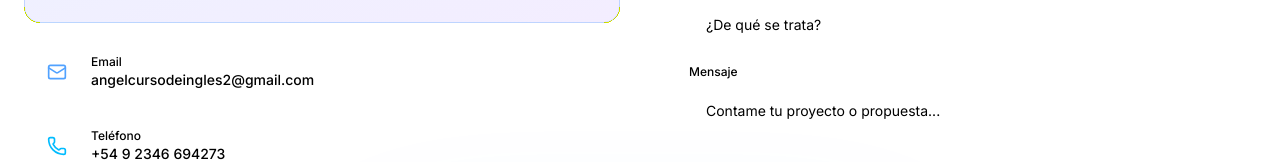
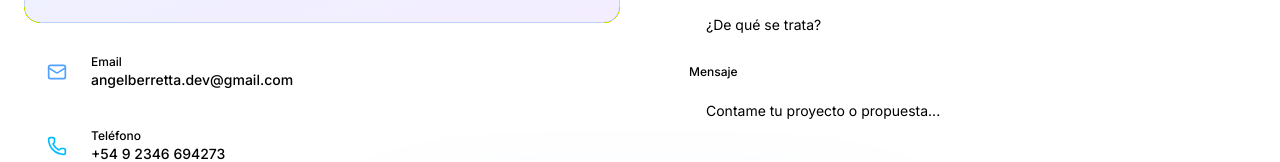
Before and after one commit to AngelBerretta/portfolio-fullstack, a Next.js app: page / in a window 1280 px wide. Shown: the part 2765-2927 px from the top of the page. Built offline with nearby package versions, Linux system fonts and the light colour scheme; no server answers; the database is empty.

Commit message:
fix: actualizar email de contacto en actions, ContactInfo y Hero

```diff
--- a/src/actions/contact.ts
+++ b/src/actions/contact.ts
@@ -9,7 +9,7 @@ const resend = new Resend(process.env.RESEND_API_KEY);
 
 // A dónde llegan los mensajes del formulario público. Se puede pisar con
 // CONTACT_TO_EMAIL en .env.local sin tocar código.
-const CONTACT_TO_EMAIL = process.env.CONTACT_TO_EMAIL ?? 'angelcursodeingles2@gmail.com';
+const CONTACT_TO_EMAIL = process.env.CONTACT_TO_EMAIL ?? 'angelberretta.dev@gmail.com';
 
 /**
  * Server Action del formulario de contacto público.
--- a/src/components/ContactInfo.tsx
+++ b/src/components/ContactInfo.tsx
@@ -8,8 +8,8 @@ const contactInfo = [
   {
     icon: <Mail size={20} className="text-blue-400" />,
     label: 'Email',
-    value: 'angelcursodeingles2@gmail.com',
-    href: 'mailto:angelcursodeingles2@gmail.com',
+    value: 'angelberretta.dev@gmail.com',
+    href: 'mailto:angelberretta.dev@gmail.com',
   },
   {
     icon: <Phone size={20} className="text-sky-400" />,
--- a/src/components/Hero.tsx
+++ b/src/components/Hero.tsx
@@ -99,7 +99,7 @@ export default function Hero() {
             },
             {
               icon: <Mail size={20} />,
-              href: 'mailto:angelcursodeingles2@gmail.com',
+              href: 'mailto:angelberretta.dev@gmail.com',
               label: 'Email',
               color: 'hover:text-blue-400 hover:border-blue-400/40 hover:bg-blue-400/8',
             },
```
